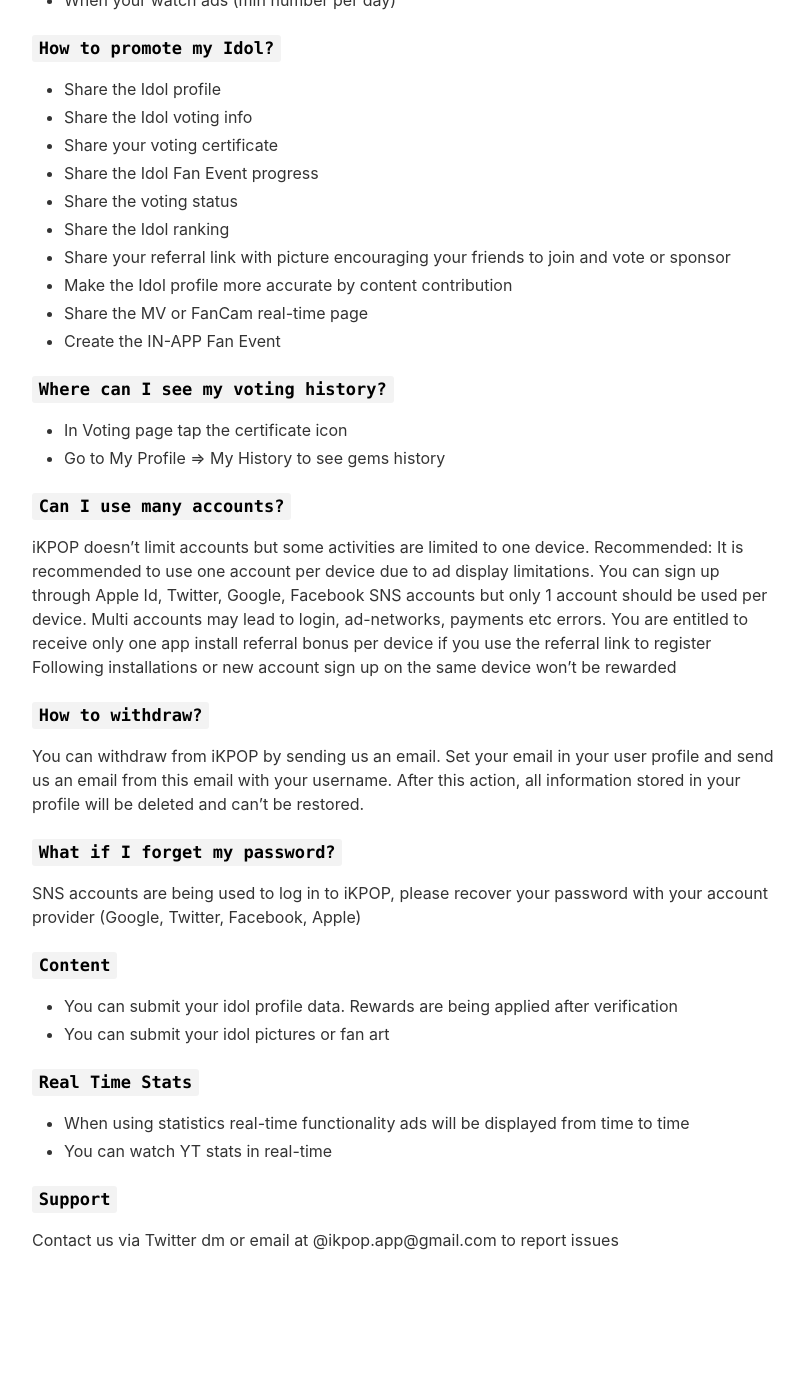
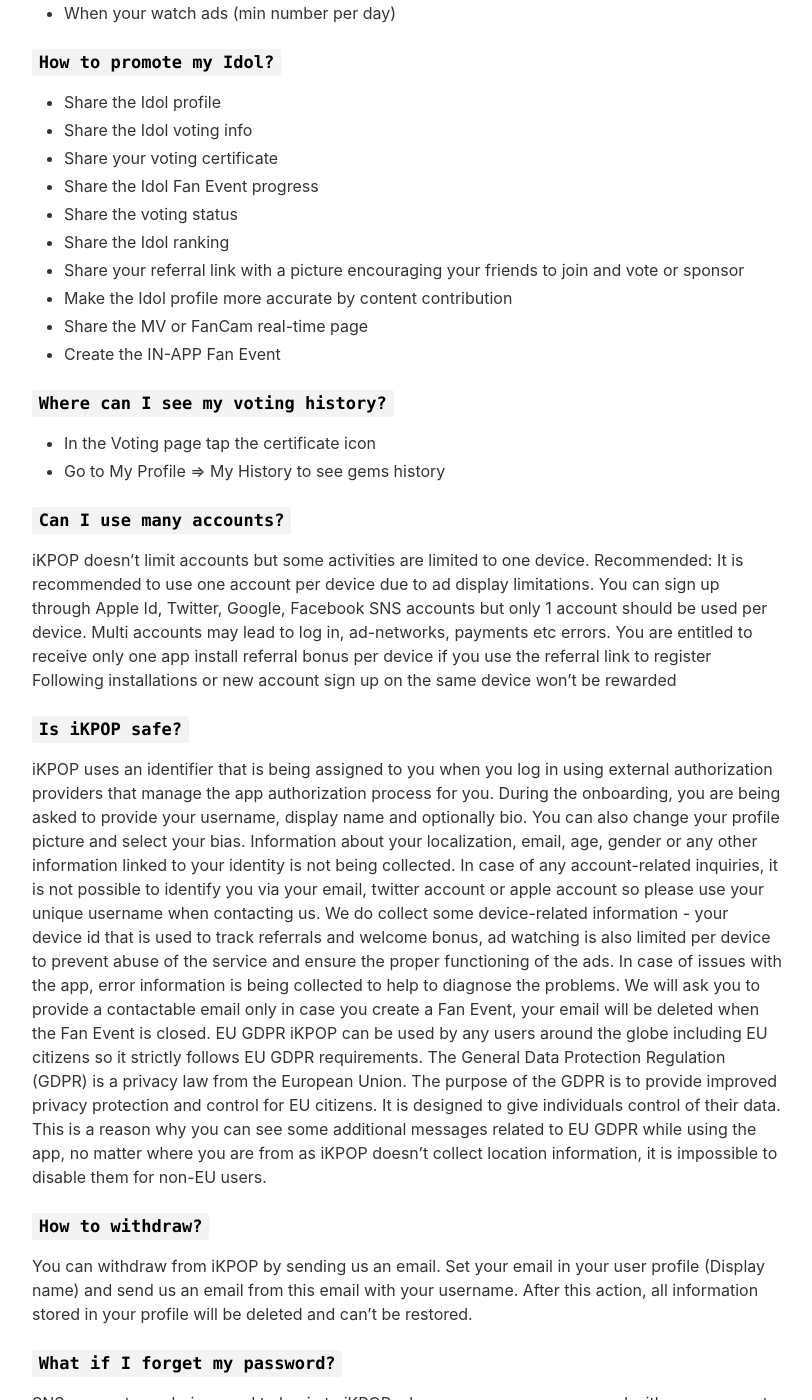
Before and after one commit to kapp7/app, a Jekyll site: the page built from _pages/en/qa.md, in a window 1280 px wide and 1400 px high, scrolled down 4255 px. Shown: the whole window, without its empty margins (233-1045 px from the left). Built offline with Jekyll 4.4.1, drawn with Linux system fonts in a browser that asks for light colours; nearby versions of some CDN libraries; before the commit the page ends 5577 px from its top, so only the background shows below that; some of the changed text lies outside the part shown.

Commit message:
Update qa.md

```diff
--- a/_pages/en/qa.md
+++ b/_pages/en/qa.md
@@ -17,14 +14,14 @@
  - Found an issue? Contact iKPOP
  - iKPOP tries to provide the best translations possible. Found mistake? Contact iKPOP
 
-#### `iKPOP app wants to stay free for you!`
-Ads support free content, Ads help support our fan events. Tap “Allow” on the first screen to give permission to show ads that are more relevant to you.
+### `iKPOP app wants to stay free for you!`
+Ads support free content, Ads help support our fan events. Tap “Allow” on the first screen to permit showing ads that are more relevant to you.
 
-#### `What are the rewards for winners and how they are prvided?`
- - iKPOP holds various possibilities of voting for your favourite aritsts, every month there is a birtdhay/debut anniversary rewarded event as well as idol monthly ranking and any special theme vote options. The winners will receive rewards depending on the event level achieved as specified in each event description. The rewarded AD content is being prepared and selected by the fans.
+### `What are the rewards for winners and how they are provided?`
+ - iKPOP holds various possibilities of voting for your favourite artists, every month there is a birthday/debut anniversary rewarded event as well as idol monthly ranking and any special theme vote options. The winners will receive rewards depending on the event level achieved during voting as specified in each event description. iKPOP always wants to provide the best option for the winning fandom, in case a different ad is requested from the same market value level collection (social media campaigns, digital ads in South Korea, US, Japan or other countries) a change of the default one is possible within 2 days of winning the voting. The rewarded AD content is being prepared and selected by the fans. To see the current available collection of ads go to Fan Events. Detailed information about each ad location, the picture will be provided soon.
 
-#### `Can I recommend a new Idol or a new themed voting?`
- - Wanna vote or support? Request new idol, group, predebut group, trainee or audition program to be added to iKPOP via Twitter message or email
+### `Can I recommend a new Idol or a new themed voting?`
+ - Wanna vote or support? Request new idol, group, pre debut group, trainee or audition program to be added to iKPOP via Twitter message or email
  - Follow iKPOP Twitter for all updates, you can also nominate idols via Twitter requests or vote for new idols or trainees to be added to iKPOP profiles database
  - Message iKPOP with new vote concepts
 
@@ -33,23 +30,22 @@
 - In-APP currency
 - Diamonds are blue gems
 - Amethysts are purple gems
-- Look for gem icon to go to the gems charging station or check your account balance
-- Gems are auto converted to votes or stars when voting or sponsoring an event
+- Look for the gem icon to go to the gems charging station or check your account balance
+- Gems are auto-converted to votes or stars when voting or sponsoring an event
 - Gems to votes, stars rates might change over time
 - Attend daily and look for special events for the best conversion rates
-- Enable notifications to not to miss special events and boosters
 - Before spending gems, check deadlines for each activity
 
 ### `Diamonds - blue`
 - DIAMONDS can be used to get votes, stars and execute various in-app actions
-- Gems obtained by watching ads expire. Make sure you use them before they expire in 60 days
+- Gems received by watching ads expire. Make sure you use them before they expire in 60 days
 - DIAMONDS can be used to get votes, stars and execute various in-app actions
 - When you don't have enough gems, you won't be able to vote or sponsor
 
 ### `How to get Diamonds?`
 - Watch free ad videos
 - Convert from Amethysts
-- In order to convert gems, go to diamonds charging station
+- To convert gems, go to the diamonds charging station
 - Create content
 - Participate in various iKPOP events
 - When you are in TOP100 monthly users ranking
@@ -72,8 +68,8 @@
 - When you are in TOP100 monthly users ranking
 
 ### `How to vote?`
-- Tap on Vote tab or any voting widget
-- Find the idol you want to vote for and tap Vote icon
+- Tap on the Vote tab or any voting widget
+- Find the idol you want to vote for and tap the Vote icon
 - Select the number of gems to be converted to votes by sliding the circular indicator in the dialogue box displayed.
 - Confirm your choice by touching the Vote button.
 - After processing a confirmation message will be displayed
@@ -81,7 +77,7 @@
 ### `Voting & FanEvents results`
 - Official In-App and Twitter updates
 - Follow iKPOP for results announcements via Twitter
-- Each voting starts with basic reward that is being upgraded during time according to rewards levels. Winning fandom can select level rewards from the available collection via Twitter survey or default reward is assigned
+- Each voting starts with the basic reward that is being upgraded during time according to rewards levels. Winning fandom can select level rewards from the available collection via Twitter survey or a default reward is assigned
 - Vote more and get more for your idol. More votes - reward level up
 
 ### `How to join Fan Event?`
@@ -96,17 +92,17 @@
 - Tap on Fan Events tab
 - Touch the + button
 - Select Fan Event type and touch the + blue button
-- Fill all the details required
+- Fill in all the details required
 - Select the desired start date, the event or ad display will start at that date
 - You will be charged according to Fan Event rate"
-- You will receive a confirmation email if your Fan Event goes into Achieved state
+- You will receive a confirmation email if your Fan Event goes into the Achieved state
 - Ad Creative file must be provided by the creator. It can be submitted via Twitter or email: ikpop.app@gmail.com
 
 
 
-### `How to get refund?`
+### `How to get a refund?`
 - Return to failed Fan Event to get refund according to iKPOP policy
-- Refunds are available for limited number of days
+- Refunds are available for a limited number of days
 - Touch the Claim Refund button.
 - Non-expired gems will be returned to your account balance.
 - After processing a confirmation message will be displayed
@@ -149,34 +145,40 @@
 - Share the Idol Fan Event progress
 - Share the voting status
 - Share the Idol ranking
-- Share your referral link with picture encouraging your friends to join and vote or sponsor
+- Share your referral link with a picture encouraging your friends to join and vote or sponsor
 - Make the Idol profile more accurate by content contribution
 - Share the MV or FanCam real-time page
 - Create the IN-APP Fan Event
 
 ### `Where can I see my voting history?`
- - In Voting page tap the certificate icon
+ - In the Voting page tap the certificate icon
  - Go to My Profile => My History to see gems history
 
 
 ### `Can I use many accounts?`
 iKPOP doesn't limit accounts but some activities are limited to one device.
-Recommended: It is recommended to use one account per device due to ad display limitations. You can sign up through Apple Id, Twitter, Google, Facebook SNS accounts but only 1 account should be used per device. Multi accounts may lead to login, ad-networks, payments etc errors.
+Recommended: It is recommended to use one account per device due to ad display limitations. You can sign up through Apple Id, Twitter, Google, Facebook SNS accounts but only 1 account should be used per device. Multi accounts may lead to log in, ad-networks, payments etc errors.
 You are entitled to receive only one app install referral bonus per device if you use the referral link to register
 Following installations or new account sign up on the same device won't be rewarded
 
+### `Is iKPOP safe?`
+iKPOP uses an identifier that is being assigned to you when you log in using external authorization providers that manage the app authorization process for you. During the onboarding, you are being asked to provide your username, display name and optionally bio. You can also change your profile picture and select your bias. Information about your localization, email, age, gender or any other information linked to your identity is not being collected. In case of any account-related inquiries, it is not possible to identify you via your email, twitter account or apple account so please use your unique username when contacting us. We do collect some device-related information - your device id that is used to track referrals and welcome bonus, ad watching is also limited per device to prevent abuse of the service and ensure the proper functioning of the ads. In case of issues with the app, error information is being collected to help to diagnose the problems.
+We will ask you to provide a contactable email only in case you create a Fan Event, your email will be deleted when the Fan Event is closed.
+EU GDPR
+iKPOP can be used by any users around the globe including EU citizens so it strictly follows EU GDPR requirements. The General Data Protection Regulation (GDPR) is a privacy law from the European Union.
+The purpose of the GDPR is to provide improved privacy protection and control for EU citizens. It is designed to give individuals control of their data. This is a reason why you can see some additional messages related to EU GDPR while using the app, no matter where you are from as iKPOP doesn't collect location information,  it is impossible to disable them for non-EU users.
+
 ### `How to withdraw?`
-You can withdraw from iKPOP by sending us an email. Set your email in your user profile and send us an email from this email with your username. After this action, all information stored in your profile will be deleted and can't be restored.
+You can withdraw from iKPOP by sending us an email. Set your email in your user profile (Display name) and send us an email from this email with your username. After this action, all information stored in your profile will be deleted and can't be restored.
 
 ### `What if I forget my password?`
 SNS accounts are being used to log in to iKPOP, please recover your password with your account provider (Google, Twitter, Facebook, Apple)
-
 
 ### `Content`
 - You can submit your idol profile data. Rewards are being applied after verification
 - You can submit your idol pictures or fan art
 
-### `Real Time Stats`
+### `Real-Time Stats`
 - When using statistics real-time functionality ads will be displayed from time to time
 - You can watch YT stats in real-time
 
```
Also changed, not shown: other parts of _pages/en/qa.md (+2 -5 lines).
